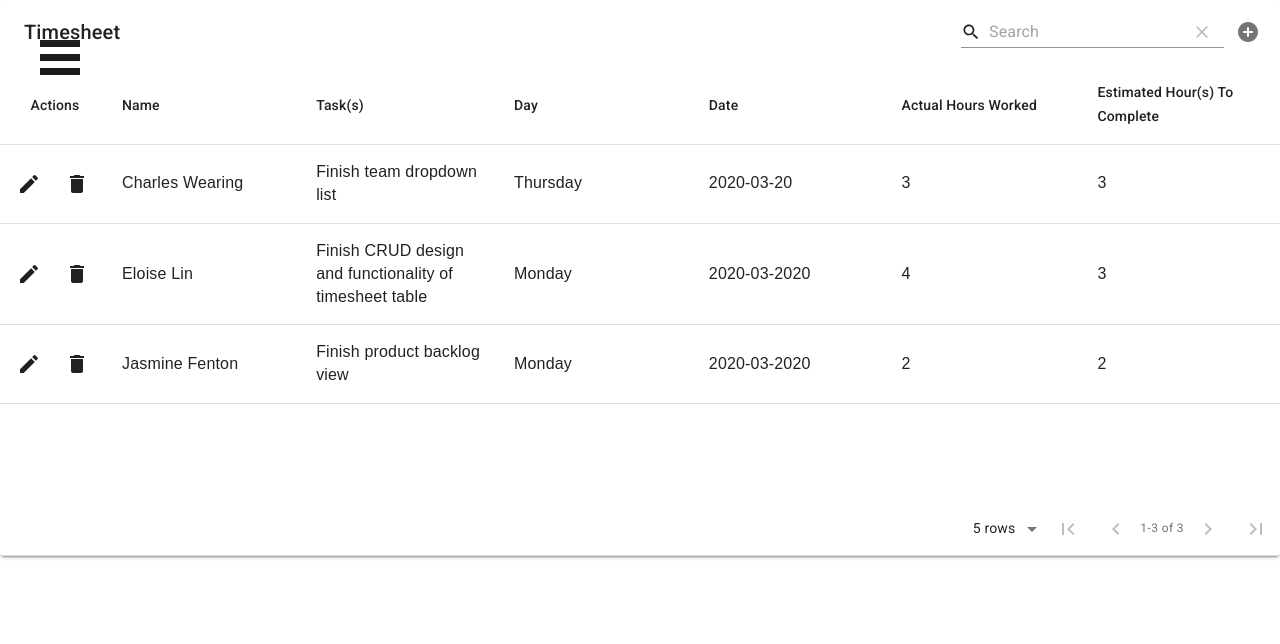
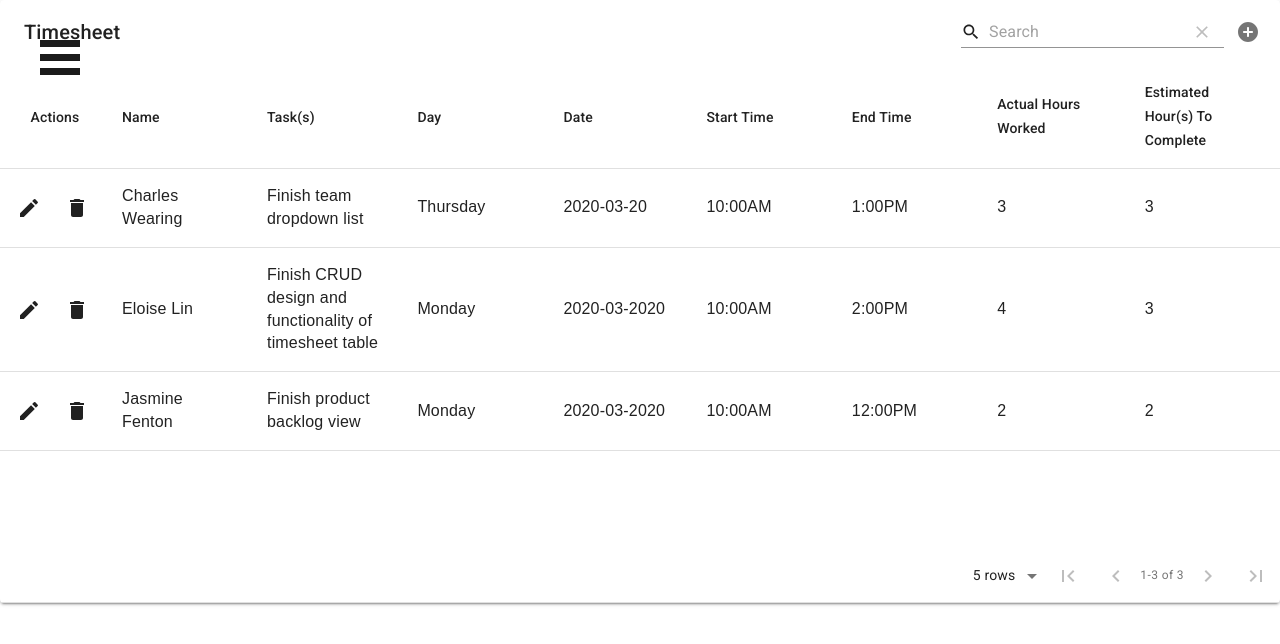
Before and after one commit to jasmineFenton/Project-JEC42, a React (Create React App) app: page /timesheets in a window 1280 px wide. Shown: the top 644 px of the page. Built offline with nearby package versions, Linux system fonts and the light colour scheme.

Commit message:
Added start and end time fields for timesheet.

```diff
--- a/src/components/timesheets.js
+++ b/src/components/timesheets.js
@@ -74,6 +74,16 @@ export class Timesheets extends React.Component {
           field: "date"
         },
         {
+          title: "Start Time",
+          field: "start",
+          type: "string"
+        },
+        {
+          title: "End Time",
+          field: "end",
+          type: "string"
+        },
+        {
           title: "Actual Hours Worked",
           field: "hours",
           type: "Integer"
@@ -90,6 +100,8 @@ export class Timesheets extends React.Component {
           task: "Finish team dropdown list",
           day: "T",
           date: "2020-03-20",
+          start: "10:00AM",
+          end: "1:00PM",
           hours: 3,
           estimate: 3
         },
@@ -98,6 +110,8 @@ export class Timesheets extends React.Component {
           task: "Finish CRUD design and functionality of timesheet table",
           day: "M",
           date: "2020-03-2020",
+          start: "10:00AM",
+          end: "2:00PM",
           hours: 4,
           estimate: 3
         },
@@ -106,6 +120,8 @@ export class Timesheets extends React.Component {
           task: "Finish product backlog view",
           day: "M",
           date: "2020-03-2020",
+          start: "10:00AM",
+          end: "12:00PM",
           hours: 2,
           estimate: 2
         }
```
